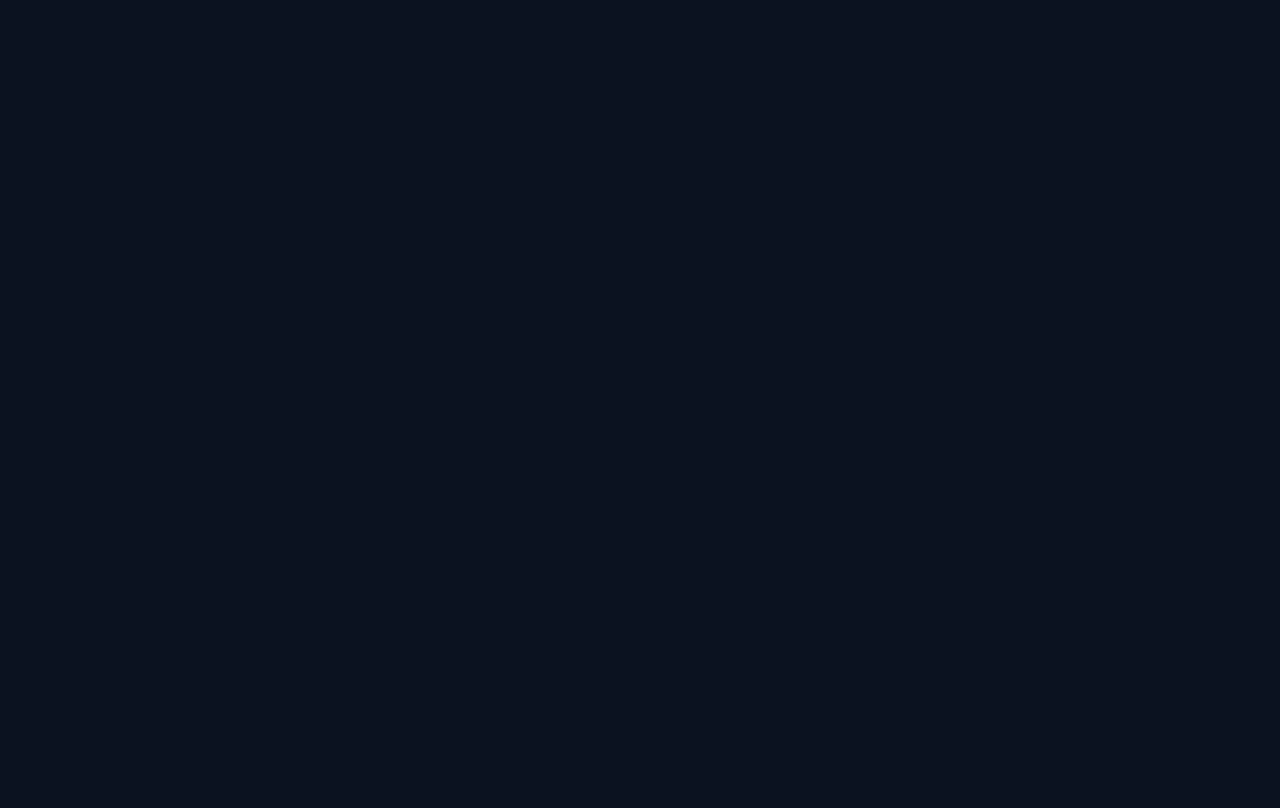
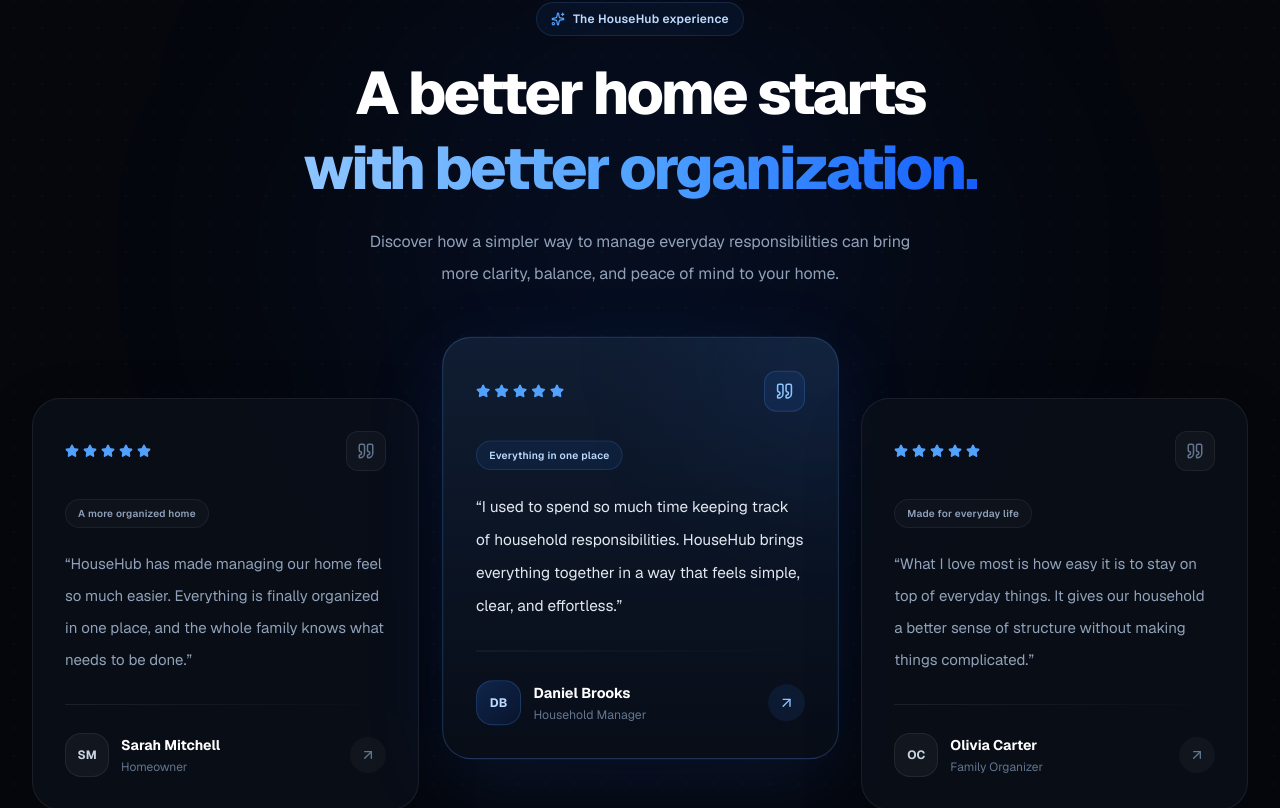
Before and after one commit to petersam6636-web/HouseHub, a Next.js app: page /home in a window 1280 px wide. Shown: the part 2499-3307 px from the top of the page. Before the commit the page ends 2373 px from the top, so only its background shows below. Built offline with nearby package versions, Linux system fonts and the light colour scheme.

Commit message:
added the testimony page

```diff
--- a/app/home/HomeDashboard.tsx
+++ b/app/home/HomeDashboard.tsx
@@ -2,6 +2,7 @@ import Header from "@/components/Header"
 import HeroSection from "@/components/HeroSection"
 import AboutHouseHub from "@/components/About"
 import FeatureVisual from '@/components/Features'
+import TestimonialSection from "@/components/Testimony"
 export default function HomePage(){
   return (
   <>
@@ -9,6 +10,7 @@ export default function HomePage(){
     <HeroSection />
     <AboutHouseHub />
     <FeatureVisual />
+    <TestimonialSection />
   </>
   )
 }
--- a/components/Features.tsx
+++ b/components/Features.tsx
@@ -277,8 +277,8 @@ export default function FeaturesHouseHub() {
       <div className="mx-auto w-full max-w-[1440px] px-4 py-14 sm:px-6 sm:py-16 lg:px-8 lg:py-20">
         <div className="mx-auto w-full max-w-7xl">
           {/* Section heading */}
-          <div className="mb-9 flex flex-col items-center gap-3 text-center sm:mb-12 sm:items-start ">
-            <div className="inline-flex w-fit items-center gap-2 rounded-full border border-blue-400/15 bg-blue-500/[0.06] px-3 py-1.5">
+          <div className="mb-9 flex flex-col items-center w-full gap-3 text-center sm:mb-12  ">
+            <div className="inline-flex text-center w-fit items-center gap-2 rounded-full border border-blue-400/15 bg-blue-500/[0.06] px-3 py-1.5">
               <span className="h-1.5 w-1.5 rounded-full bg-blue-400" />
 
               <span className="text-[10px] font-semibold uppercase tracking-[0.16em] text-blue-300">
--- /dev/null
+++ b/components/Testimony.tsx
@@ -0,0 +1,209 @@
+
+"use client";
+
+import {
+  ArrowUpRight,
+  Quote,
+  Star,
+  Sparkles,
+} from "lucide-react";
+
+const testimonials = [
+  {
+    name: "Sarah Mitchell",
+    role: "Homeowner",
+    initials: "SM",
+    quote:
+      "HouseHub has made managing our home feel so much easier. Everything is finally organized in one place, and the whole family knows what needs to be done.",
+    highlight: "A more organized home",
+  },
+  {
+    name: "Daniel Brooks",
+    role: "Household Manager",
+    initials: "DB",
+    quote:
+      "I used to spend so much time keeping track of household responsibilities. HouseHub brings everything together in a way that feels simple, clear, and effortless.",
+    highlight: "Everything in one place",
+  },
+  {
+    name: "Olivia Carter",
+    role: "Family Organizer",
+    initials: "OC",
+    quote:
+      "What I love most is how easy it is to stay on top of everyday things. It gives our household a better sense of structure without making things complicated.",
+    highlight: "Made for everyday life",
+  },
+];
+
+export default function TestimonialSection() {
+  return (
+    <section
+      id="testimonials"
+      className="relative isolate w-full overflow-hidden bg-[#05070D] px-4 py-20 text-white sm:px-6 sm:py-24 lg:px-8 lg:py-32"
+    >
+      {/* Background atmosphere */}
+      <div className="pointer-events-none absolute inset-0 -z-10 overflow-hidden">
+        <div className="absolute left-1/2 top-20 h-[420px] w-[420px] -translate-x-1/2 rounded-full bg-blue-600/[0.08] blur-[130px] sm:h-[600px] sm:w-[600px]" />
+
+        <div className="absolute inset-0 bg-[radial-gradient(circle_at_center,rgba(255,255,255,0.025)_1px,transparent_1px)] [background-size:28px_28px]" />
+      </div>
+
+      <div className="mx-auto w-full max-w-[1440px]">
+        {/* Section heading */}
+        <div className="mx-auto mb-16 max-w-3xl text-center sm:mb-20">
+          <div className="mb-5 inline-flex items-center gap-2 rounded-full border border-blue-400/15 bg-blue-500/[0.06] px-3.5 py-2">
+            <Sparkles
+              size={14}
+              className="text-blue-400"
+            />
+
+            <span className="text-[11px] font-semibold tracking-wide text-blue-200 sm:text-xs">
+              The HouseHub experience
+            </span>
+          </div>
+
+          <h2 className="text-3xl font-extrabold leading-tight tracking-[-0.045em] text-white sm:text-4xl md:text-5xl lg:text-6xl">
+            A better home starts
+            <br className="hidden sm:block" />
+
+            <span className="bg-gradient-to-r from-blue-300 via-blue-400 to-blue-600 bg-clip-text text-transparent">
+              with better organization.
+            </span>
+          </h2>
+
+          <p className="mx-auto mt-5 max-w-xl text-sm leading-7 text-slate-400 sm:text-base sm:leading-8">
+            Discover how a simpler way to manage everyday responsibilities
+            can bring more clarity, balance, and peace of mind to your home.
+          </p>
+        </div>
+
+        {/* Testimonial cards */}
+        <div className="grid grid-cols-1 items-stretch gap-5 sm:gap-6 lg:grid-cols-3 lg:gap-7">
+          {testimonials.map((testimonial, index) => {
+            const isFeatured = index === 1;
+
+            return (
+              <article
+                key={testimonial.name}
+                className={`group relative flex h-full min-w-0 flex-col overflow-hidden rounded-[1.75rem] border p-6 transition-all duration-500 sm:p-8 ${
+                  isFeatured
+                    ? "border-blue-400/25 bg-gradient-to-b from-[#101D32] via-[#0B1424] to-[#080D17] shadow-[0_25px_80px_rgba(37,99,235,0.13)] lg:-translate-y-7 lg:scale-[1.025]"
+                    : "border-white/[0.07] bg-[#0A0F19]/80 shadow-[0_20px_60px_rgba(0,0,0,0.18)] lg:translate-y-7"
+                } hover:border-blue-400/25 hover:shadow-[0_25px_70px_rgba(37,99,235,0.10)]`}
+              >
+                {/* Card glow */}
+                <div
+                  className={`pointer-events-none absolute -right-20 -top-20 h-48 w-48 rounded-full blur-[80px] transition-opacity duration-500 ${
+                    isFeatured
+                      ? "bg-blue-500/[0.12]"
+                      : "bg-blue-500/[0.06] opacity-0 group-hover:opacity-100"
+                  }`}
+                />
+
+                {/* Top row */}
+                <div className="relative flex items-center justify-between">
+                  <div className="flex items-center gap-1">
+                    {Array.from({ length: 5 }).map((_, starIndex) => (
+                      <Star
+                        key={starIndex}
+                        size={14}
+                        className="fill-blue-400 text-blue-400"
+                      />
+                    ))}
+                  </div>
+
+                  <div
+                    className={`flex h-10 w-10 items-center justify-center rounded-xl border ${
+                      isFeatured
+                        ? "border-blue-400/20 bg-blue-500/10 text-blue-300"
+                        : "border-white/[0.06] bg-white/[0.03] text-slate-500"
+                    }`}
+                  >
+                    <Quote size={18} />
+                  </div>
+                </div>
+
+                {/* Highlight */}
+                <div className="relative mt-7">
+                  <span
+                    className={`inline-flex rounded-full px-3 py-1.5 text-[10px] font-semibold tracking-wide ${
+                      isFeatured
+                        ? "border border-blue-400/15 bg-blue-500/[0.08] text-blue-200"
+                        : "border border-white/[0.06] bg-white/[0.025] text-slate-400"
+                    }`}
+                  >
+                    {testimonial.highlight}
+                  </span>
+                </div>
+
+                {/* Testimonial */}
+                <blockquote className="relative mt-5 flex-1">
+                  <p
+                    className={`text-sm leading-7 sm:text-[15px] sm:leading-8 ${
+                      isFeatured
+                        ? "text-slate-200"
+                        : "text-slate-400"
+                    }`}
+                  >
+                    “{testimonial.quote}”
+                  </p>
+                </blockquote>
+
+                {/* Divider */}
+                <div className="relative my-7 h-px w-full bg-gradient-to-r from-white/[0.08] via-white/[0.04] to-transparent" />
+
+                {/* Author */}
+                <div className="relative flex items-center justify-between gap-3">
+                  <div className="flex min-w-0 items-center gap-3">
+                    <div
+                      className={`flex h-11 w-11 shrink-0 items-center justify-center rounded-2xl text-xs font-bold ${
+                        isFeatured
+                          ? "border border-blue-400/20 bg-gradient-to-br from-blue-500/20 to-blue-700/10 text-blue-200"
+                          : "border border-white/[0.07] bg-white/[0.04] text-slate-300"
+                      }`}
+                    >
+                      {testimonial.initials}
+                    </div>
+
+                    <div className="min-w-0">
+                      <p className="truncate text-sm font-bold text-white">
+                        {testimonial.name}
+                      </p>
+
+                      <p className="mt-1 truncate text-xs text-slate-500">
+                        {testimonial.role}
+                      </p>
+                    </div>
+                  </div>
+
+                  <div
+                    className={`flex h-9 w-9 shrink-0 items-center justify-center rounded-full transition-all duration-300 group-hover:translate-x-0.5 group-hover:-translate-y-0.5 ${
+                      isFeatured
+                        ? "bg-blue-500/10 text-blue-300"
+                        : "bg-white/[0.03] text-slate-500 group-hover:text-blue-400"
+                    }`}
+                  >
+                    <ArrowUpRight size={16} />
+                  </div>
+                </div>
+              </article>
+            );
+          })}
+        </div>
+
+        {/* Bottom trust message */}
+        <div className="mt-16 flex flex-col items-center justify-center gap-3 text-center sm:mt-24 lg:mt-28">
+          <div className="flex items-center gap-2 text-xs font-medium text-slate-400">
+            <span className="h-1.5 w-1.5 rounded-full bg-blue-400 shadow-[0_0_12px_rgba(59,130,246,0.6)]" />
+
+            A simpler way to care for your home
+          </div>
+
+          <p className="max-w-md text-xs leading-6 text-slate-600">
+            Less stress. Better coordination. More time for what matters.
+          </p>
+        </div>
+      </div>
+    </section>
+  );
+}
```
